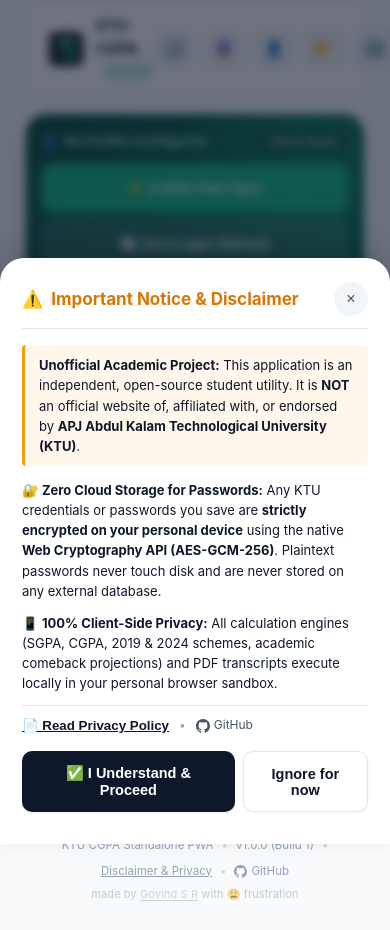
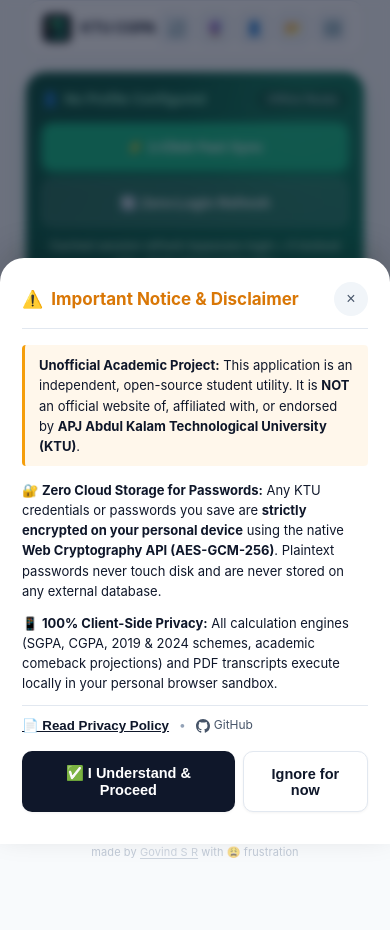
Before and after one commit to theinfinox/kturesults-pwa, a website: page index.html in a window 390 px wide. After the commit the page ends 889 px from the top, so only its background shows below. Drawn offline with Linux system fonts and the light colour scheme.

Commit message:
fix(mobile): compact header on narrow screens (max-width 480px) - additive CSS only

```diff
--- a/app.css
+++ b/app.css
@@ -1446,3 +1446,49 @@ body {
 .footer-attribution a:hover {
     opacity: 1;
 }
+
+/* ========================================================================== */
+/* MOBILE HEADER COMPACT FIX (max-width: 480px)                               */
+/* Additive only — no HTML/JS changes. Reduces clutter on narrow phones.      */
+/* ========================================================================== */
+@media (max-width: 480px) {
+    .app-header {
+        padding: 10px 14px;
+    }
+
+    .brand-icon {
+        width: 32px;
+        height: 32px;
+        border-radius: 8px;
+    }
+
+    .brand-wrapper {
+        gap: 8px;
+    }
+
+    .brand-title {
+        font-size: 15px;
+    }
+
+    /* Hide the v1.0.0 chip — still visible in footer */
+    .version-badge {
+        display: none;
+    }
+
+    .header-actions {
+        gap: 5px;
+    }
+
+    .icon-btn {
+        width: 34px;
+        height: 34px;
+        font-size: 14px;
+        border-radius: 8px;
+    }
+
+    .header-profile-select {
+        max-width: 90px;
+        font-size: 10.5px;
+        padding: 4px 5px;
+    }
+}
```
